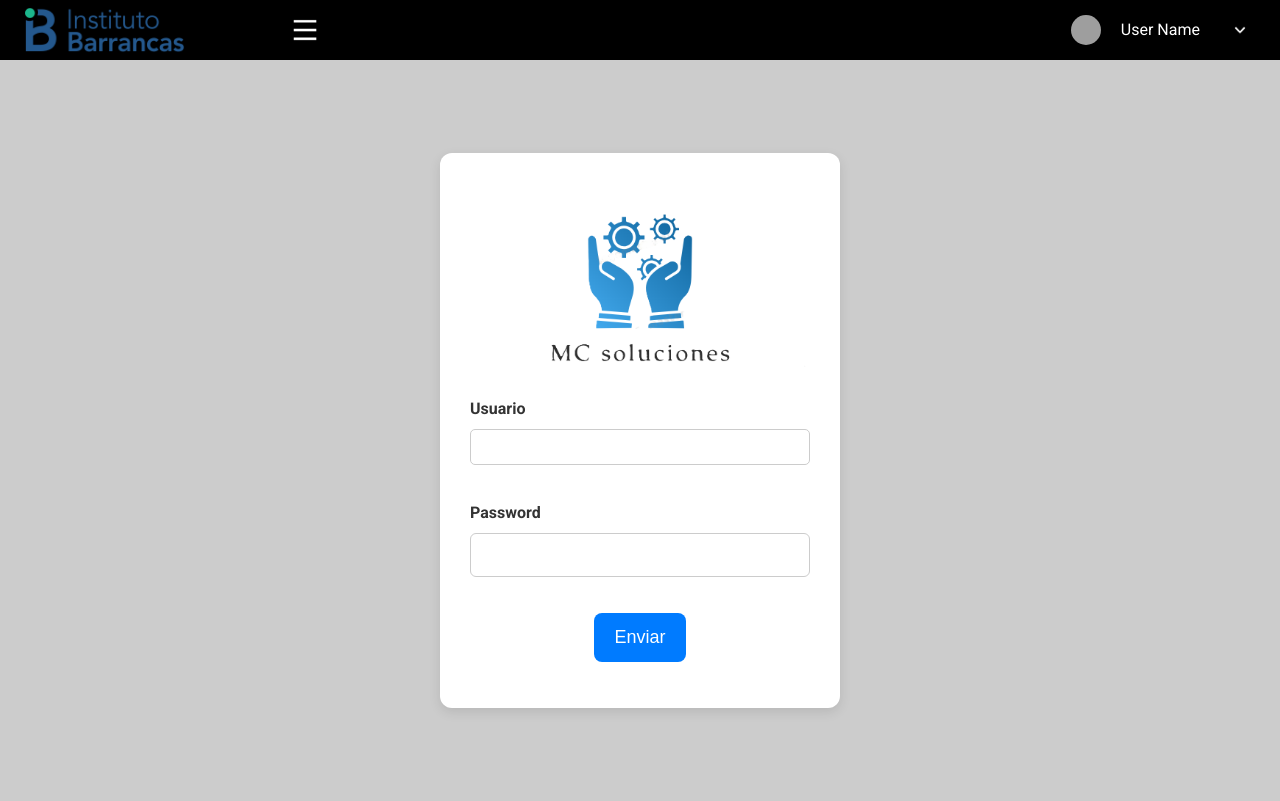
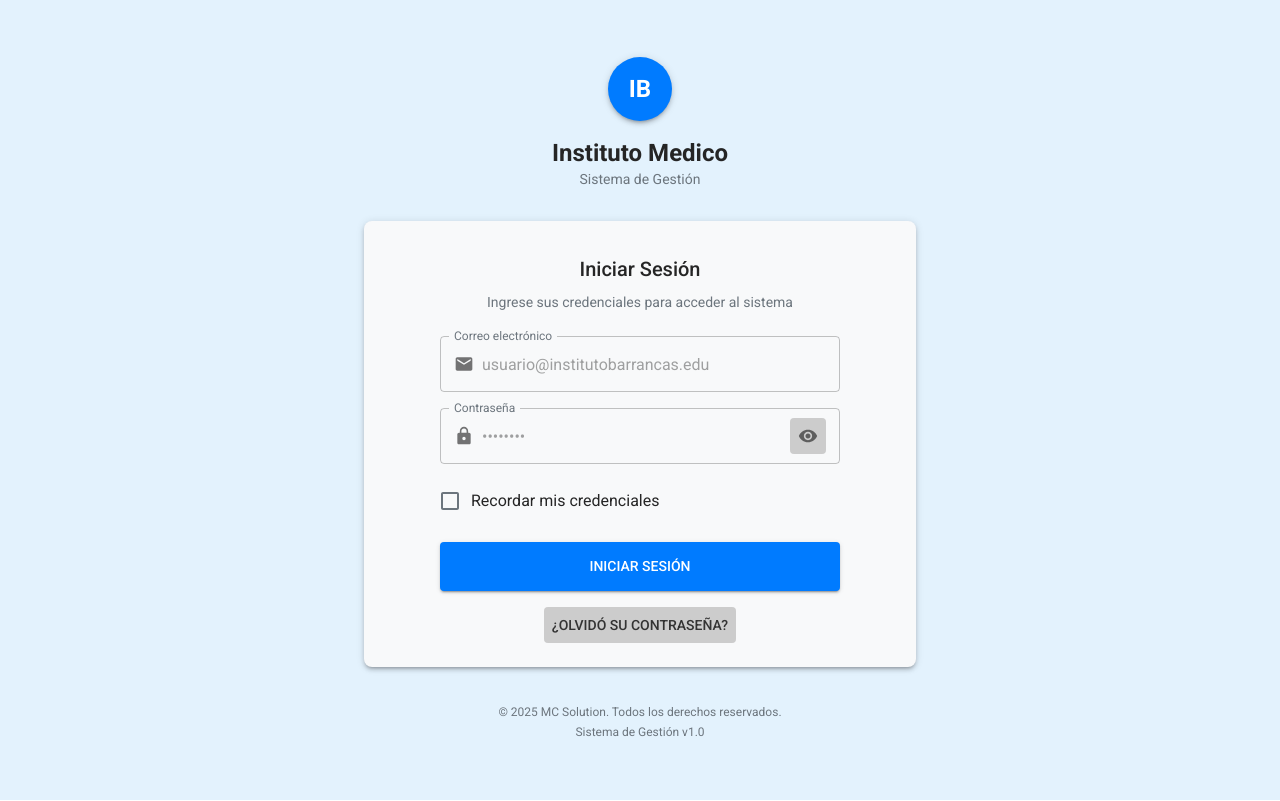
Before and after one commit to matiasch256/gestion-clinica, a React (Vite) app in the folder frontend/: page / in a window 1280 px wide. Built offline with nearby package versions, Linux system fonts and the light colour scheme; grey boxes are pictures that could not be loaded.

Commit message:
feat(login): Cambiar diseño de logueo

```diff
--- a/frontend/src/Components/pages/form/Form.jsx
+++ b/frontend/src/Components/pages/form/Form.jsx
@@ -1,63 +1,249 @@
-import "./Form.css";
-import logo from "../../../assets/logo.png";
-import { Navbar } from "../../layouts/navbar/Navbar";
+import React, { useState } from "react";
+import { useNavigate } from "react-router-dom";
+import { Lock, Mail, Visibility, VisibilityOff } from "@mui/icons-material";
+import {
+  Button,
+  TextField,
+  InputAdornment,
+  Checkbox,
+  FormControlLabel,
+  Card,
+  CardContent,
+  Typography,
+  CircularProgress,
+  Alert,
+  Box,
+  Container,
+} from "@mui/material";
 
-import { useState } from "react";
-import { useNavigate } from "react-router-dom";
-import { useAuth } from "../../../context/authContext";
-
-export const Form = ({ formToggle, formTitle, submitButtonText }) => {
-  const [username, setUsername] = useState("");
-  const [password, setPassword] = useState("");
-  const { login } = useAuth();
+export function Form() {
+  const [formData, setFormData] = useState({
+    email: "",
+    password: "",
+    rememberMe: false,
+  });
+  const [showPassword, setShowPassword] = useState(false);
+  const [isLoading, setIsLoading] = useState(false);
+  const [error, setError] = useState("");
   const navigate = useNavigate();
 
-  const handleSubmit = (e) => {
+  const handleSubmit = async (e) => {
     e.preventDefault();
-    if (username === "laura_barrancas@gmail.com" && password === "12341234") {
-      let nombreSesion = "Laura";
-      login(nombreSesion);
-      navigate("/home"); // Redirige a la ruta "/compras"
-    } else {
-      alert("Credenciales incorrectas"); // Muestra una alerta si las credenciales son incorrectas
-      // Aquí podrías agregar lógica para mostrar un mensaje de error en el formulario
+    setError("");
+
+    if (!formData.email || !formData.password) {
+      setError("Por favor, complete todos los campos");
+      return;
     }
+
+    setIsLoading(true);
+
+    setTimeout(() => {
+      if (
+        formData.email === "matias32@gmail.com" &&
+        formData.password === "admin123matias"
+      ) {
+        console.log("Login exitoso, redirigiendo a /home");
+        navigate("/home");
+      } else {
+        setError("Credenciales incorrectas.");
+        console.log("Credenciales incorrectas");
+      }
+      setIsLoading(false);
+    }, 100); // Reducido para pruebas rápidas
+  };
+
+  const handleInputChange = (field, value) => {
+    setFormData((prev) => ({ ...prev, [field]: value }));
+    if (error) setError("");
   };
 
   return (
-    <>
-      <Navbar />
-      <div className="container">
-        <div className="login-form-container">
-          <div className="login-form-logo">
-            <img src={logo} alt="Logo de la empresa" />
-          </div>
+    <Box
+      sx={{
+        minHeight: "100vh",
+        display: "flex",
+        alignItems: "center",
+        justifyContent: "center",
+        bgcolor: "#e3f2fd",
+        p: 2,
+      }}
+    >
+      <Container maxWidth="sm">
+        <Box sx={{ textAlign: "center", mb: 4 }}>
+          <Box
+            sx={{
+              display: "flex",
+              justifyContent: "center",
+              mb: 2,
+            }}
+          >
+            <Box
+              sx={{
+                width: 64,
+                height: 64,
+                display: "flex",
+                alignItems: "center",
+                justifyContent: "center",
+                borderRadius: "50%",
+                bgcolor: "primary.main",
+                color: "primary.contrastText",
+                boxShadow: 3,
+              }}
+            >
+              <Typography variant="h5" fontWeight="bold">
+                IB
+              </Typography>
+            </Box>
+          </Box>
+          <Typography variant="h5" color="text.primary" fontWeight="bold">
+            Instituto Medico
+          </Typography>
+          <Typography variant="body2" color="text.secondary">
+            Sistema de Gestión
+          </Typography>
+        </Box>
 
-          <form onSubmit={handleSubmit} className="login-form">
-            <div className="login-form-group">
-              <label htmlFor="username-input">Usuario</label>
-              <input
-                type="text"
-                id="username-input"
-                value={username}
-                onChange={(e) => setUsername(e.target.value)} // Actualiza el estado username
+        <Card sx={{ boxShadow: 3, borderRadius: 2 }}>
+          <CardContent sx={{ p: 4 }}>
+            <Typography variant="h6" align="center" gutterBottom>
+              Iniciar Sesión
+            </Typography>
+            <Typography
+              variant="body2"
+              color="text.secondary"
+              align="center"
+              sx={{ mb: 3 }}
+            >
+              Ingrese sus credenciales para acceder al sistema
+            </Typography>
+            <form
+              onSubmit={handleSubmit}
+              style={{
+                width: "100%",
+                display: "flex",
+                flexDirection: "column",
+                alignItems: "center",
+                gap: "16px",
+              }}
+            >
+              {error && (
+                <Alert
+                  severity="error"
+                  sx={{ width: "100%", maxWidth: "400px" }}
+                >
+                  {error}
+                </Alert>
+              )}
+
+              <TextField
+                id="email"
+                label="Correo electrónico"
+                type="email"
+                fullWidth
+                placeholder="usuario@institutobarrancas.edu"
+                value={formData.email}
+                onChange={(e) => handleInputChange("email", e.target.value)}
+                disabled={isLoading}
+                InputProps={{
+                  startAdornment: (
+                    <InputAdornment position="start">
+                      <Mail fontSize="small" color="action" />
+                    </InputAdornment>
+                  ),
+                }}
+                variant="outlined"
+                sx={{ maxWidth: "400px" }}
               />
-            </div>
-            <div className="login-form-group">
-              <label htmlFor="password-input">Password</label>
-              <input
-                type="password"
-                id="password-input"
-                value={password}
-                onChange={(e) => setPassword(e.target.value)} // Actualiza el estado password
+
+              <TextField
+                id="password"
+                label="Contraseña"
+                type={showPassword ? "text" : "password"}
+                fullWidth
+                placeholder="••••••••"
+                value={formData.password}
+                onChange={(e) => handleInputChange("password", e.target.value)}
+                disabled={isLoading}
+                InputProps={{
+                  startAdornment: (
+                    <InputAdornment position="start">
+                      <Lock fontSize="small" color="action" />
+                    </InputAdornment>
+                  ),
+                  endAdornment: (
+                    <InputAdornment position="end">
+                      <Button
+                        onClick={() => setShowPassword(!showPassword)}
+                        disabled={isLoading}
+                        sx={{ minWidth: "auto", p: 1 }}
+                      >
+                        {showPassword ? (
+                          <VisibilityOff fontSize="small" color="action" />
+                        ) : (
+                          <Visibility fontSize="small" color="action" />
+                        )}
+                      </Button>
+                    </InputAdornment>
+                  ),
+                }}
+                variant="outlined"
+                sx={{ maxWidth: "400px" }}
               />
-            </div>
-            <button type="submit" className="login-form-button">
-              {submitButtonText || "Enviar"}
-            </button>
-          </form>
-        </div>
-      </div>
-    </>
+
+              <Box sx={{ width: "100%", maxWidth: "400px" }}>
+                <FormControlLabel
+                  control={
+                    <Checkbox
+                      id="remember"
+                      checked={formData.rememberMe}
+                      onChange={(e) =>
+                        handleInputChange("rememberMe", e.target.checked)
+                      }
+                      disabled={isLoading}
+                    />
+                  }
+                  label="Recordar mis credenciales"
+                />
+              </Box>
+
+              <Button
+                type="submit"
+                variant="contained"
+                disabled={isLoading}
+                fullWidth
+                sx={{
+                  py: 1.5,
+                  maxWidth: "400px",
+                }}
+              >
+                {isLoading ? (
+                  <Box sx={{ display: "flex", alignItems: "center", gap: 1 }}>
+                    <CircularProgress size={20} color="inherit" />
+                    Iniciando sesión...
+                  </Box>
+                ) : (
+                  "Iniciar Sesión"
+                )}
+              </Button>
+            </form>
+            <Box sx={{ mt: 2, textAlign: "center" }}>
+              <Button variant="text" sx={{ fontSize: "0.875rem" }}>
+                ¿Olvidó su contraseña?
+              </Button>
+            </Box>
+          </CardContent>
+        </Card>
+
+        <Box sx={{ mt: 4, textAlign: "center" }}>
+          <Typography variant="caption" color="text.secondary">
+            © 2025 MC Solution. Todos los derechos reservados.
+          </Typography>
+          <Typography variant="caption" color="text.secondary" component="p">
+            Sistema de Gestión v1.0
+          </Typography>
+        </Box>
+      </Container>
+    </Box>
   );
-};
+}
```
